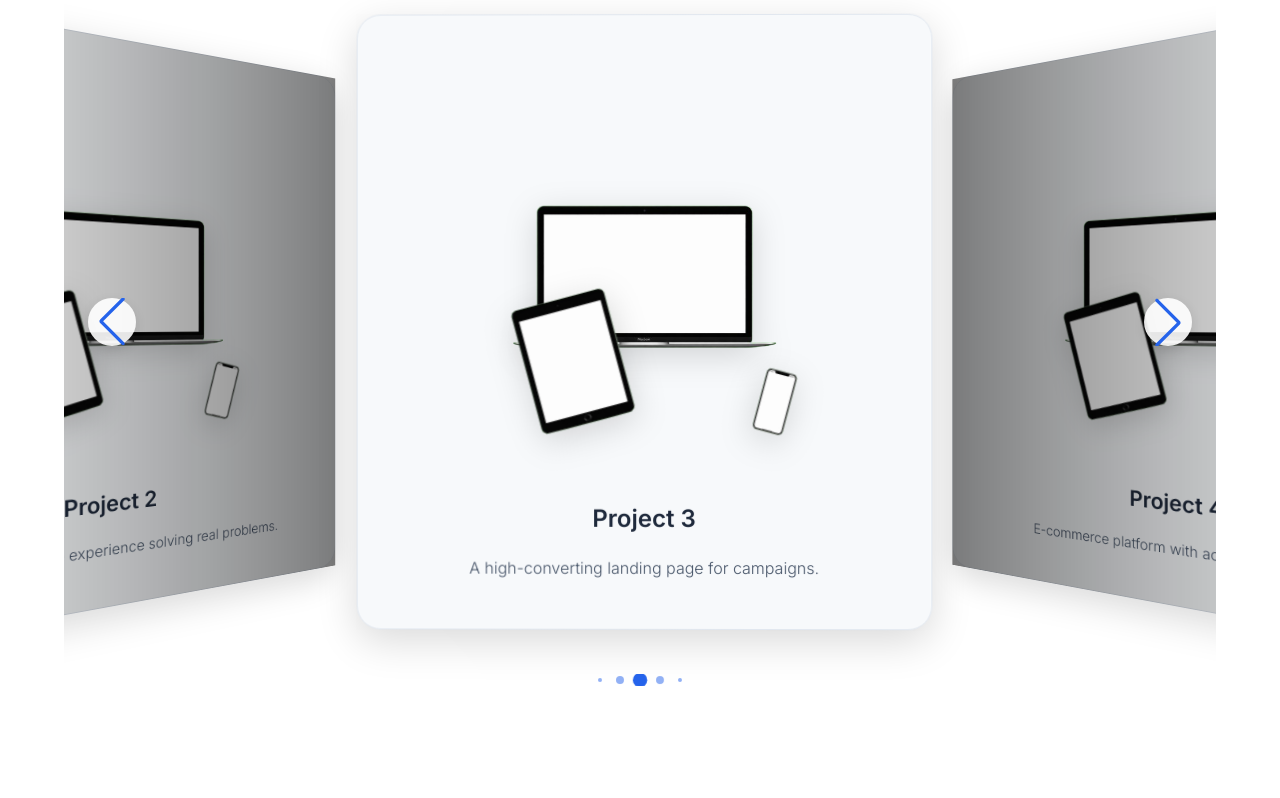
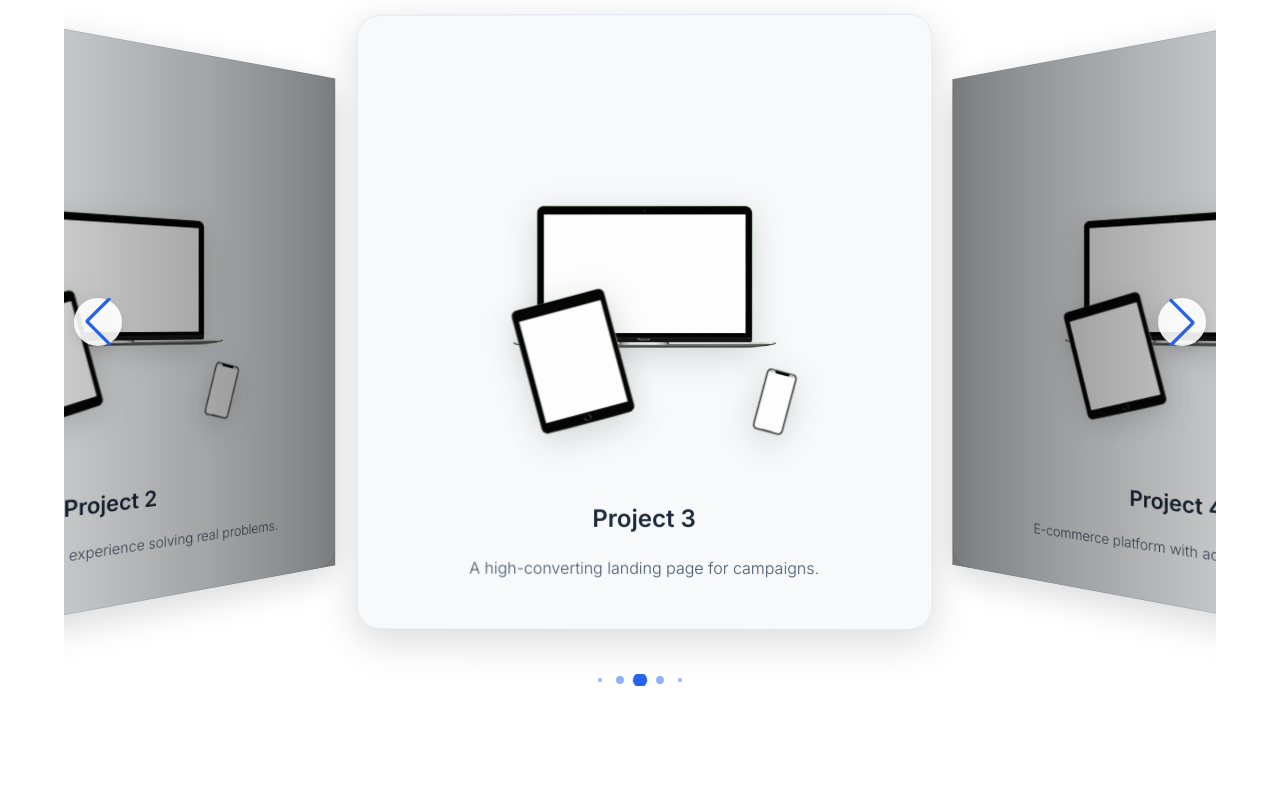
Before and after one commit to DariaRosen/Webicon, a Next.js app: page / in a window 1280 px wide. Shown: the part 1470-2268 px from the top of the page. Built offline with nearby package versions, Linux system fonts and the light colour scheme.

Commit message:
Fix carousel navigation arrow positioning and add RTL support for Hebrew mode

```diff
--- a/components/Carousel3D/Carousel3D.tsx
+++ b/components/Carousel3D/Carousel3D.tsx
@@ -98,6 +98,8 @@ export const Carousel3D = () => {
         navigation={true}
         modules={[EffectCoverflow, Navigation, Pagination, Autoplay]}
         className={styles.carousel}
+        dir={language === 'he' ? 'rtl' : 'ltr'}
+        key={language}
       >
         {projects.map((project) => (
           <SwiperSlide key={project.id} className={styles.slide}>
--- a/components/Carousel3D/carousel3D.module.scss
+++ b/components/Carousel3D/carousel3D.module.scss
@@ -283,6 +283,7 @@
     transition: all $transition-base !important;
     background: rgba(255, 255, 255, 0.9) !important;
     box-shadow: 0 4px 12px rgba(0, 0, 0, 0.1) !important;
+    z-index: 10 !important;
 
     @media (max-width: 560px) {
       width: 40px !important;
@@ -305,26 +306,55 @@
   }
 
   :global(.swiper-button-next) {
-    right: 24px !important;
+    right: 10px !important;
 
     @media (max-width: 880px) {
-      right: 16px !important;
+      right: 8px !important;
     }
 
     @media (max-width: 560px) {
-      right: 12px !important;
+      right: 4px !important;
     }
   }
 
   :global(.swiper-button-prev) {
-    left: 24px !important;
+    left: 10px !important;
 
     @media (max-width: 880px) {
-      left: 16px !important;
+      left: 8px !important;
     }
 
     @media (max-width: 560px) {
-      left: 12px !important;
+      left: 4px !important;
+    }
+  }
+
+  // RTL support for navigation buttons
+  [dir='rtl'] & {
+    :global(.swiper-button-next) {
+      left: 10px !important;
+      right: auto !important;
+
+      @media (max-width: 880px) {
+        left: 8px !important;
+      }
+
+      @media (max-width: 560px) {
+        left: 4px !important;
+      }
+    }
+
+    :global(.swiper-button-prev) {
+      right: 10px !important;
+      left: auto !important;
+
+      @media (max-width: 880px) {
+        right: 8px !important;
+      }
+
+      @media (max-width: 560px) {
+        right: 4px !important;
+      }
     }
   }
 
```
